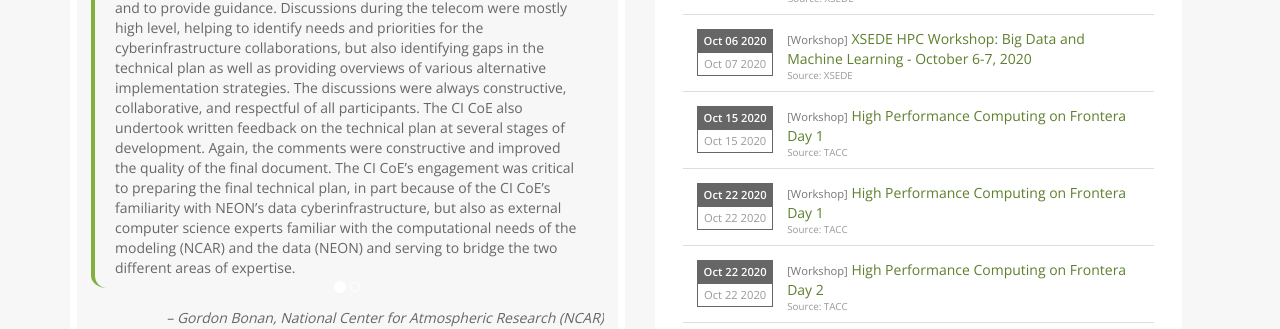
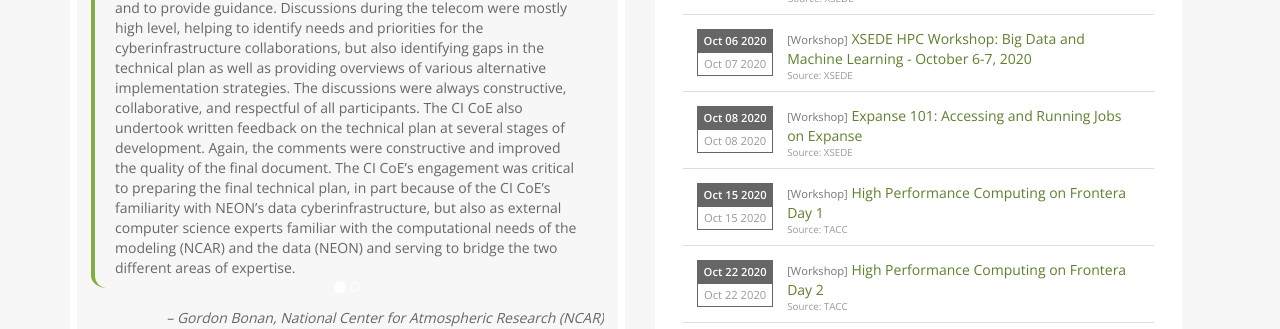
Before and after one commit to cicoe/cicoe.github.io, a Jekyll site: the page built from index.html, in a window 1280 px wide. Shown: the part 1243-1572 px from the top of the page. Built offline with Jekyll 4.4.1, drawn with Linux system fonts in a browser that asks for light colours; nearby versions of some CDN libraries; some web fonts are replaced; comment, search, counter and statistics services are not loaded; some of the changed text lies outside the part shown.

Commit message:
updated training events

```diff
--- a/_data/training_opportunities.yml
+++ b/_data/training_opportunities.yml
@@ -20,6 +20,13 @@
   title: 'XSEDE HPC Workshop: Big Data and Machine Learning - October 6-7, 2020'
   website: "https://www.xsede.org/web/xup/course-calendar/-/training-user/class/2101/session/3729/register"
 - categroy: Workshop
+  end_date: October 08, 2020
+  source: XSEDE
+  start_date: October 08, 2020
+  time: ''
+  title: 'Expanse 101: Accessing and Running Jobs on Expanse'
+  website: "https://www.xsede.org/web/xup/course-calendar/-/training-user/class/2073/session/3700/register"
+- categroy: Workshop
   end_date: October 15, 2020
   source: TACC
   start_date: October 15, 2020
@@ -31,15 +38,15 @@
   source: TACC
   start_date: October 22, 2020
   time: ''
-  title: High Performance Computing on Frontera Day 1
-  website: "https://learn.tacc.utexas.edu/course/view.php?id=94"
+  title: High Performance Computing on Frontera Day 2
+  website: "https://learn.tacc.utexas.edu/course/view.php?id=97"
 - categroy: Workshop
   end_date: October 22, 2020
   source: TACC
   start_date: October 22, 2020
   time: ''
-  title: High Performance Computing on Frontera Day 2
-  website: "https://learn.tacc.utexas.edu/course/view.php?id=97"
+  title: High Performance Computing on Frontera Day 1
+  website: "https://learn.tacc.utexas.edu/course/view.php?id=94"
 - categroy: Workshop
   end_date: October 29, 2020
   source: TACC
```
